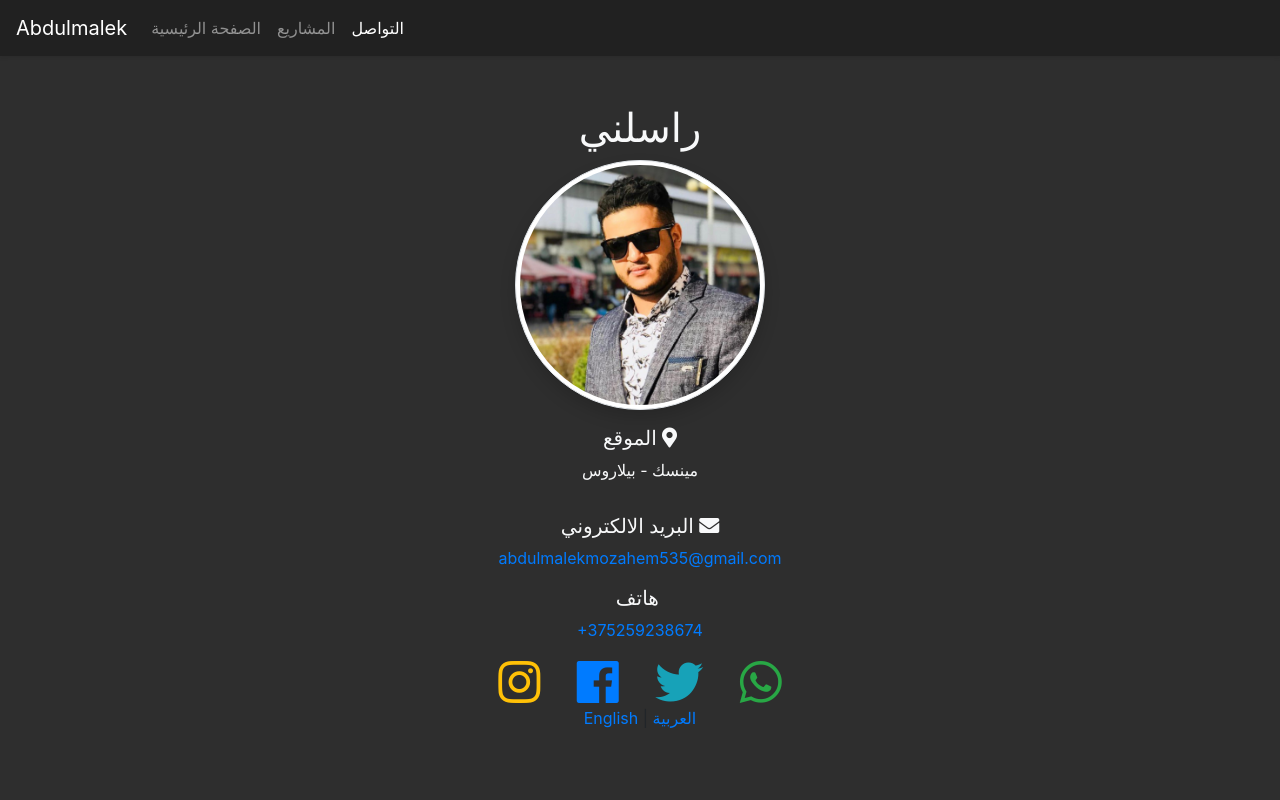
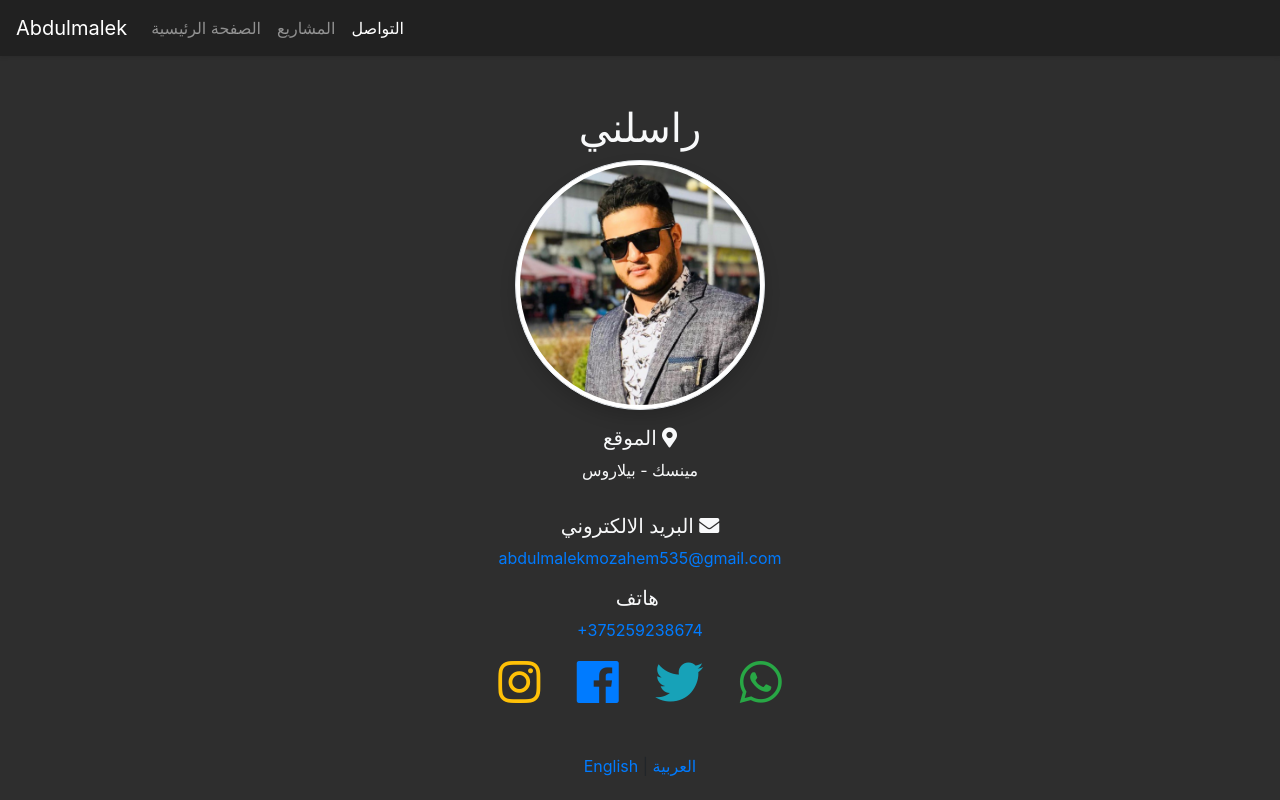
Before and after one commit to Abdu-Lmalek/site, a plain HTML site: page contact-ar.html in a window 1280 px wide. Drawn offline with nearby package versions, Linux system fonts and the light colour scheme; some icons are missing.

Commit message:
Update contact-ar.html

```diff
--- a/contact-ar.html
+++ b/contact-ar.html
@@ -80,7 +80,7 @@
                 <a href="https://twitter.com/abdulmalikMoza1" target="_blank" class="m-3"><i class="fab fa-twitter text-info fa-3x"></i></a>
                 <a href="https://wa.me/375259238674" target="_blank" class="m-3"><i class="fab fa-whatsapp text-success fa-3x"></i></a>
 
-                <div class="text-center">
+                <div class="text-center mt-5">
                     <a href="contact.html">English</a> | <a href="contact-ar.html">العربية</a>
                 </div>
             </div>
```
